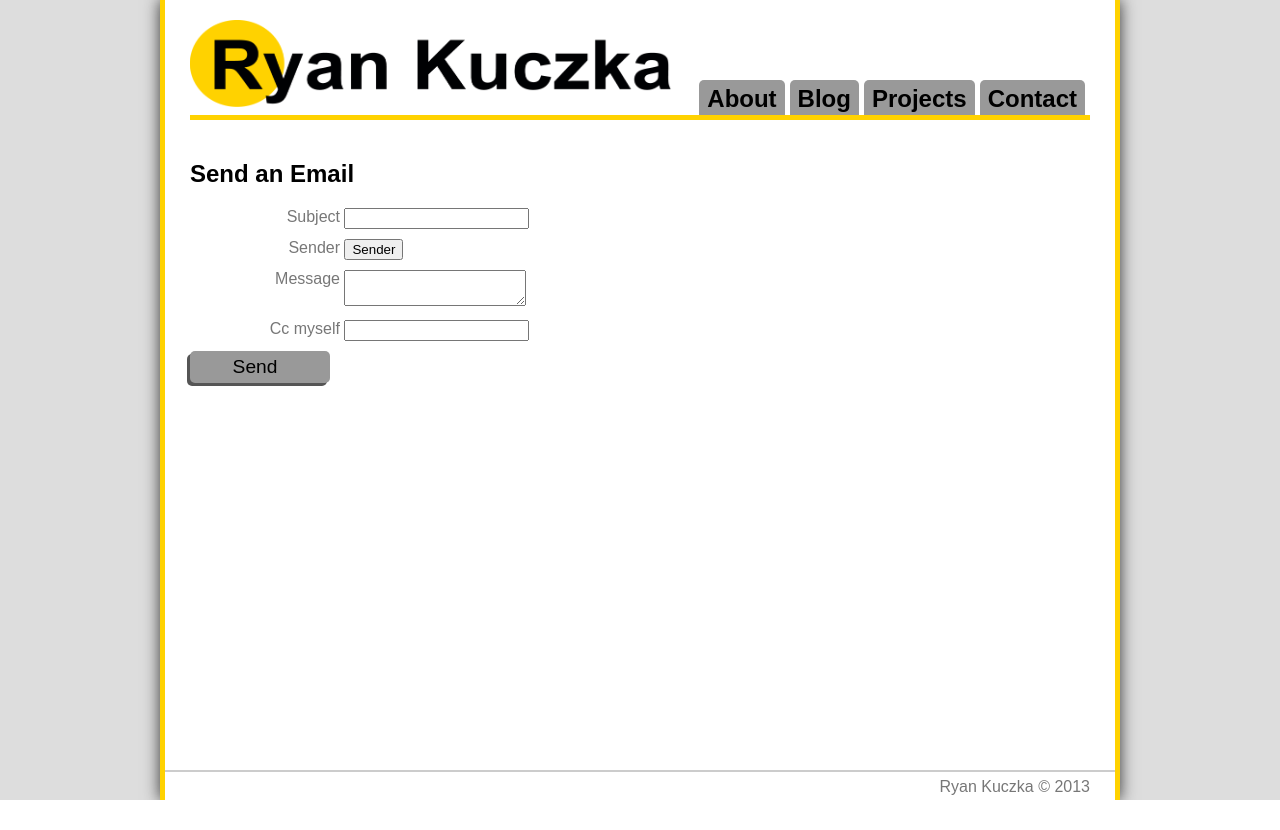
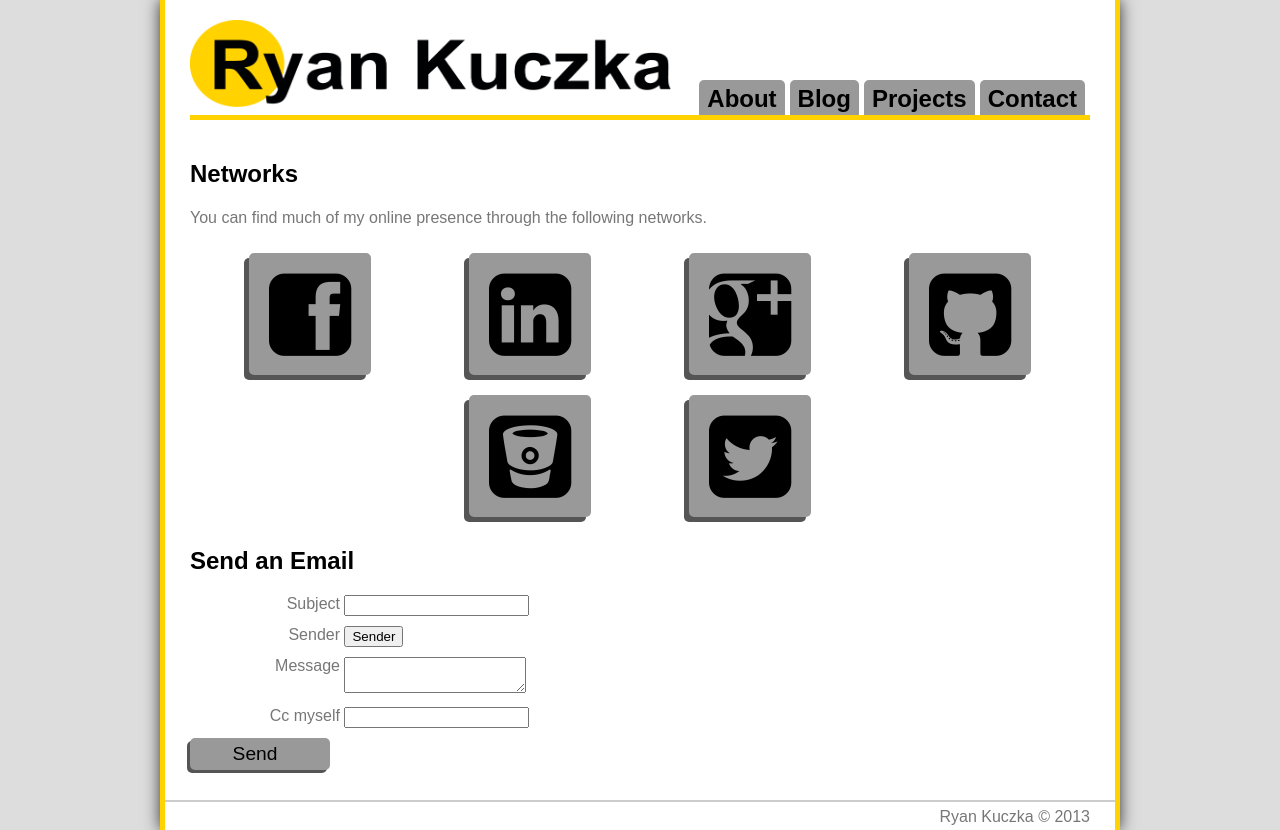
Before and after one commit to ryankuczka/django_blog, a Django app: template portfolio/templates/contact_page.html in a window 1280 px wide. Before the commit the page ends 800 px from the top, so only its background shows below. Run offline with Django 3.2, Linux system fonts and the light colour scheme; the template is opened without the code that fills it, so the values that code supplies are empty, except form fields; tables that the repository leaves empty hold one stand-in row (values such as "Sample post"); form fields are guessed from the names that the template uses; parts of the project's set-up code (start-up, migrations or seed data) failed here and were passed over; some libraries are stand-ins or nearby versions.

Commit message:
added networks to contact page

```diff
--- a/portfolio/static/portfolio/css/contact.css
+++ b/portfolio/static/portfolio/css/contact.css
@@ -1,3 +1,24 @@
+/* Networks */
+#networks {padding: 0 10px; overflow: auto;}
+#networks .row {overflow: auto; padding: 10px 0;}
+#networks a {
+    display: block;
+    float: left;
+    text-decoration: none;
+    color: black;
+    padding: 14px 20px 10px;
+    margin: 0 49px;
+    width: 82px;
+    background: #999;
+    box-shadow: -5px 5px 0 #555;
+    border-radius: 5px;
+}
+.networkSpacer {width: 220px; float: left;}
+
+#networks i {font-size: 6em; color: black;}
+#networks a:hover {box-shadow: -3px 3px 0 #555;}
+
+/* Contact Form */
 #contactForm label {width: 150px; text-align: right; display: inline-block; vertical-align: top;}
 #contactForm div {margin-bottom: 10px;}
 input.contact {
--- a/portfolio/static/portfolio/css/core.css
+++ b/portfolio/static/portfolio/css/core.css
@@ -72,3 +72,4 @@ strong {color: #555;}
     text-align: right;
 }
 p.footer {margin: 0;}
+.footerSpacer {height: 30px;}
--- a/portfolio/templates/contact_page.html
+++ b/portfolio/templates/contact_page.html
@@ -7,6 +7,23 @@
 {% endblock %}
 
 {% block main_content %}
+<h2>Networks</h2>
+<p>You can find much of my online presence through the following networks.</p>
+<div id="networks">
+    <div class="row">
+        <a href="http://facebook.com/mathwiz1991"><i class="icon-facebook-sign"></i></a>
+        <a href="http://www.linkedin.com/in/ryankuczka"><i class="icon-linkedin-sign"></i></a>
+        <a href="http://plus.google.com/112619980900001377112/posts"><i class="icon-google-plus-sign"></i></a>
+        <a href="http://github.com/ryankuczka"><i class="icon-github-sign"></i></a>
+    </div>
+    <div class="row">
+        <div class="networkSpacer">&nbsp;</div>
+        <a href="http://bitbucket.org/rkuczka"><i class="icon-bitbucket-sign"></i></a>
+        <a href="http://twitter.com/ryan_kuczka"><i class="icon-twitter-sign"></i></a>
+        <div class="networkSpacer">&nbsp;</div>
+    </div>
+</div>
+
 <h2>Send an Email</h2>
 <div id="contactForm">
     <form method="post">
@@ -30,4 +47,6 @@
         <input type="submit" value="Send" class="contact disabled" disabled/>
     </form>
 </div>
+
+<div class="footerSpacer"></div>
 {% endblock %}
```
